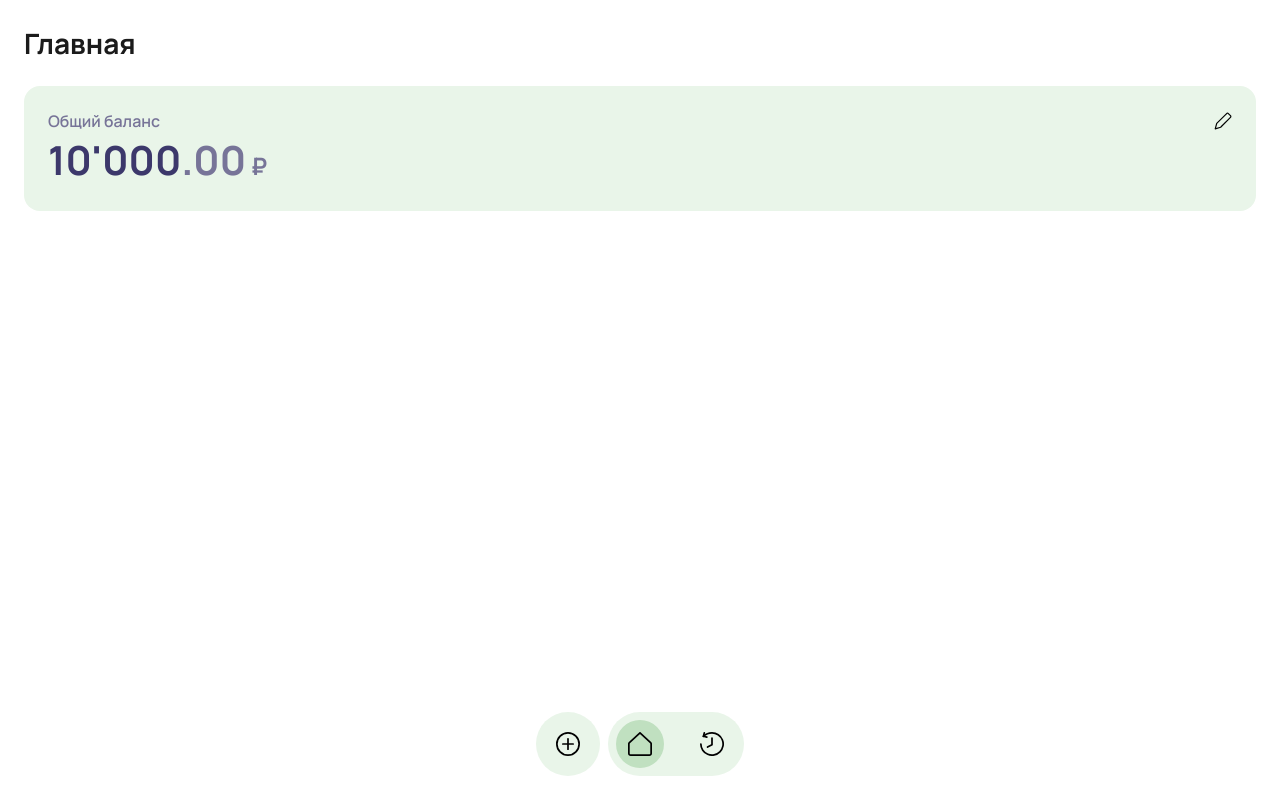
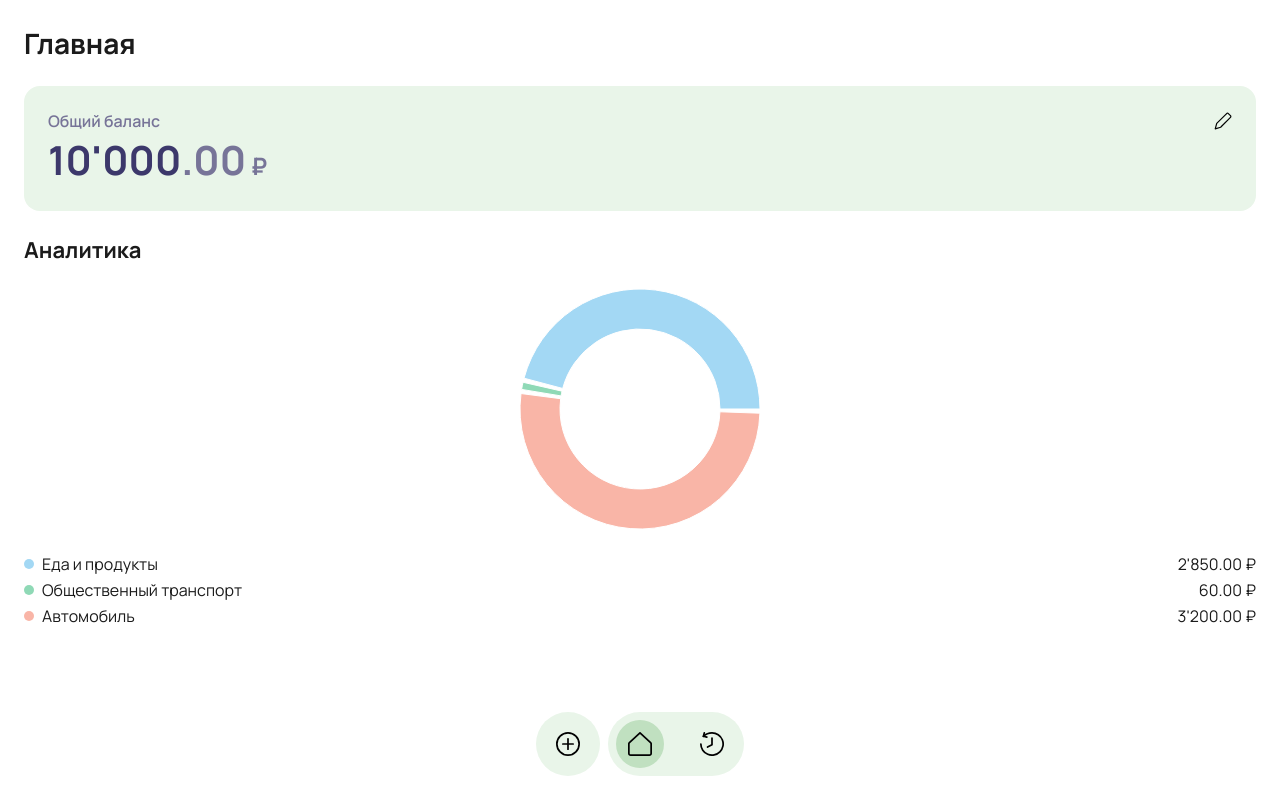
Before and after one commit to notrodi/cost-control, a React (Vite) app: page / in a window 1280 px wide. Built offline with nearby package versions, Linux system fonts and the light colour scheme.

Commit message:
added a chart

```diff
--- a/package.json
+++ b/package.json
@@ -11,7 +11,8 @@
   },
   "dependencies": {
     "react": "^19.1.0",
-    "react-dom": "^19.1.0"
+    "react-dom": "^19.1.0",
+    "recharts": "^2.15.3"
   },
   "devDependencies": {
     "@eslint/js": "^9.25.0",
--- a/src/components/History/History.tsx
+++ b/src/components/History/History.tsx
@@ -9,8 +9,8 @@ type HistoryProps = {
 export default function History({ data }: HistoryProps) {
   return (
     <div className='history'>
-      { data.map(item =>
-        <div className='history-item'>
+      { data.map((item, index) =>
+        <div key={ index } className='history-item'>
           <div className='history-item__main'>
             <div
               className='history-item__icon'
--- /dev/null
+++ b/src/components/PieChart/CategoryPieChart.scss
@@ -0,0 +1,29 @@
+.category-pie-chart {
+  display: flex;
+  flex-direction: column;
+  align-items: center;
+  width: 100%;
+
+  .recharts-pie-sector {
+    outline: none;
+  }
+
+  &__legend {
+    width: 100%;
+    margin-top: 1.5rem;
+    padding: 0;
+    list-style: none;
+
+    &__item{
+      display: flex;
+      justify-content: space-between;
+      margin-bottom: 0.25rem;
+      color: #777498;
+
+      &__category {
+        display: flex;
+        align-items: center;
+      }
+    }
+  }
+}
--- /dev/null
+++ b/src/components/PieChart/CategoryPieChart.tsx
@@ -0,0 +1,59 @@
+import { PieChart, Pie, Cell } from 'recharts';
+import { formatMoney } from '../../functions';
+import './CategoryPieChart.scss';
+
+type PieChartDataItem = {
+  title: string;
+  color: string;
+  value: number;
+};
+
+type PieChartProps = {
+  data: PieChartDataItem[];
+};
+
+export default function CategoryPieChart({ data }: PieChartProps) {
+  return (
+    <div className='category-pie-chart'>
+      <h3 className='second-title'>Аналитика</h3>
+
+      <PieChart width={240} height={240}>
+        <Pie
+          data={data}
+          dataKey="value"
+          cx="50%"
+          cy="50%"
+          innerRadius={80}
+          outerRadius={120}
+          paddingAngle={2}
+          isAnimationActive={false}
+        >
+          {data.map((item, index) => (
+            <Cell key={`cell-${index}`} fill={item.color} />
+          ))}
+        </Pie>
+      </PieChart>
+
+      <ul className='category-pie-chart__legend'>
+        {data.map((item, index) => (
+          <li className='category-pie-chart__legend__item' key={`item-${index}`}>
+            <div className='category-pie-chart__legend__item__category'>
+              <span
+                style={{
+                  display: 'inline-block',
+                  width: 10,
+                  height: 10,
+                  backgroundColor: item.color,
+                  borderRadius: '50%',
+                  marginRight: 8,
+                }}
+              />
+              <div>{item.title}</div>
+            </div>
+            <div>{`${formatMoney(item.value)} ₽`}</div>
+          </li>
+        ))}
+      </ul>
+    </div>
+  );
+}
--- a/src/components/Tabs/Tabs.scss
+++ b/src/components/Tabs/Tabs.scss
@@ -1,7 +1,7 @@
 .tabs {
   display: flex;
   gap: 0.5rem;
-  position: absolute;
+  position: fixed;
   bottom: 1.5rem;
   left: 50%;
   transform: translateX(-50%);
--- /dev/null
+++ b/src/functions/get-category-chart-color.ts
@@ -0,0 +1,11 @@
+import { Category } from '../types';
+
+const CATEGORY_COLORS: Record<Category, string> = {
+  [Category.Products]: '#a3d8f4',
+  [Category.Transport]: '#8fd9b6',
+  [Category.Car]: '#f9b5a7'
+};
+
+export function getCategoryChartColor(category: Category): string {
+  return CATEGORY_COLORS[category];
+}
--- /dev/null
+++ b/src/functions/get-chart-data.ts
@@ -0,0 +1,17 @@
+import type { Category, Transaction } from '../types';
+import { getCategoryChartColor } from './get-category-chart-color';
+import { getCategoryTitle } from './get-category-title';
+
+export function getChartData(transactions: Transaction[]) {
+  const result: Record<string, number> = {};
+
+  transactions.forEach(({ category, value }) => {
+    result[category] = (result[category] || 0) + value;
+  });
+
+  return Object.entries(result).map(([category, value]) => ({
+    title: getCategoryTitle(category as Category),
+    color: getCategoryChartColor(category as Category),
+    value,
+  }));
+}
--- a/src/functions/index.ts
+++ b/src/functions/index.ts
@@ -4,3 +4,5 @@ export { formatWholePart } from './format-whole-part';
 export { formatCents } from './format-cents';
 export { formatMoney } from './format-money';
 export { getCategoryColor } from './get-category-color';
+export { getCategoryChartColor } from './get-category-chart-color';
+export { getChartData } from './get-chart-data';
--- a/src/index.scss
+++ b/src/index.scss
@@ -20,3 +20,13 @@ body {
   padding: 1.5rem 0;
   font-size: 1.75rem;
 }
+
+.second-title {
+  align-self: flex-start;
+  padding: 1.5rem 0;
+  font-size: 1.375rem;
+}
+
+.page-container {
+  padding-bottom: 7rem;
+}
--- a/src/pages/HistroyPage/HistoryPage.tsx
+++ b/src/pages/HistroyPage/HistoryPage.tsx
@@ -3,7 +3,7 @@ import { transactionsMock } from '../../mocks';
 
 export default function HistoryPage() {
   return (
-    <div>
+    <div className='page-container'>
         <h2 className='main-title'>История операций</h2>
 
         <History data={transactionsMock} />
--- a/src/pages/HomePage/HomePage.tsx
+++ b/src/pages/HomePage/HomePage.tsx
@@ -1,11 +1,16 @@
 import MainAccount from '../../components/MainAccount/MainAccount';
+import CategoryPieChart from '../../components/PieChart/CategoryPieChart';
+import { getChartData } from '../../functions';
+import { transactionsMock } from '../../mocks';
 
 export default function HomePage() {
   return (
-    <div>
+    <div className='page-container'>
         <h2 className='main-title'>Главная</h2>
 
         <MainAccount />
+
+        <CategoryPieChart data={ getChartData(transactionsMock) }/>
     </div>
   )
 }
```
Also changed, not shown: 1 other file (tests, documents, lock files or other folders).
